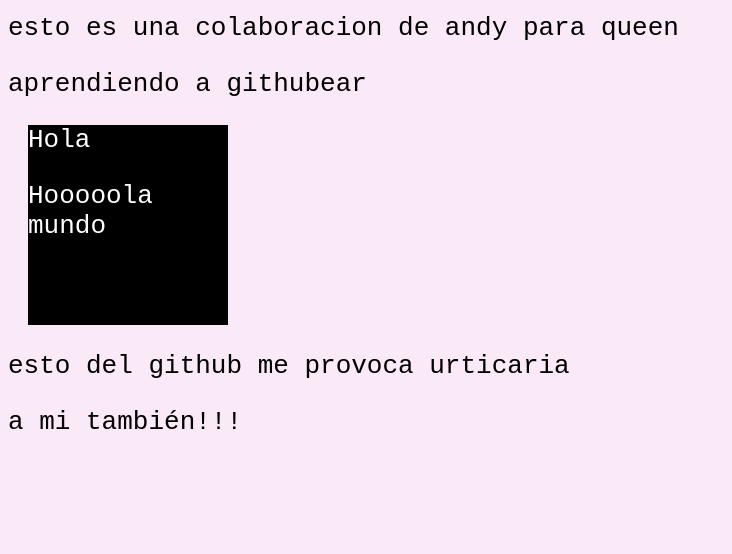
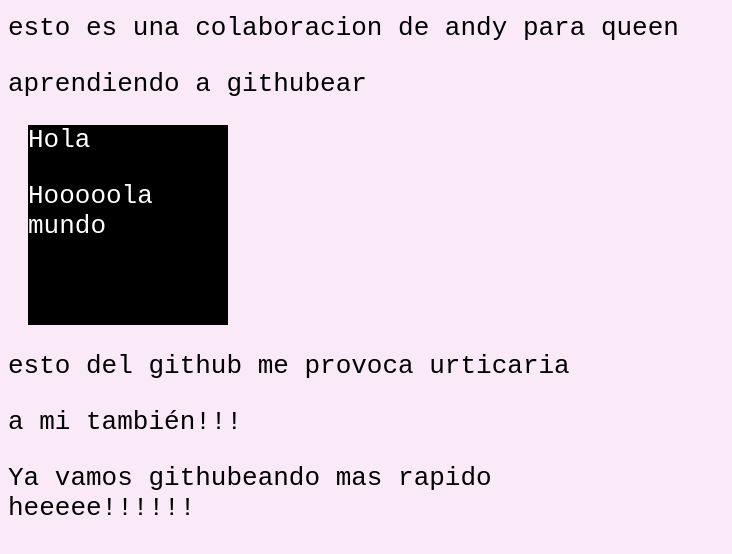
Before and after one commit to AndyGarnica/andyqueen, a plain HTML site: page index.html in a window 1280 px wide. Shown: the part 116-670 px from the top of the page, without its empty margins (0-732 px from the left). Drawn offline with Linux system fonts and the light colour scheme.

Commit message:
todo fluye

```diff
--- a/index.html
+++ b/index.html
@@ -16,5 +16,6 @@
 </div>
 <p>esto del github me provoca urticaria</p>
 <p>a mi también!!!</p>
+<p>Ya vamos githubeando mas rapido <br> heeeee!!!!!!</p>
 </body>
 </html>
```
